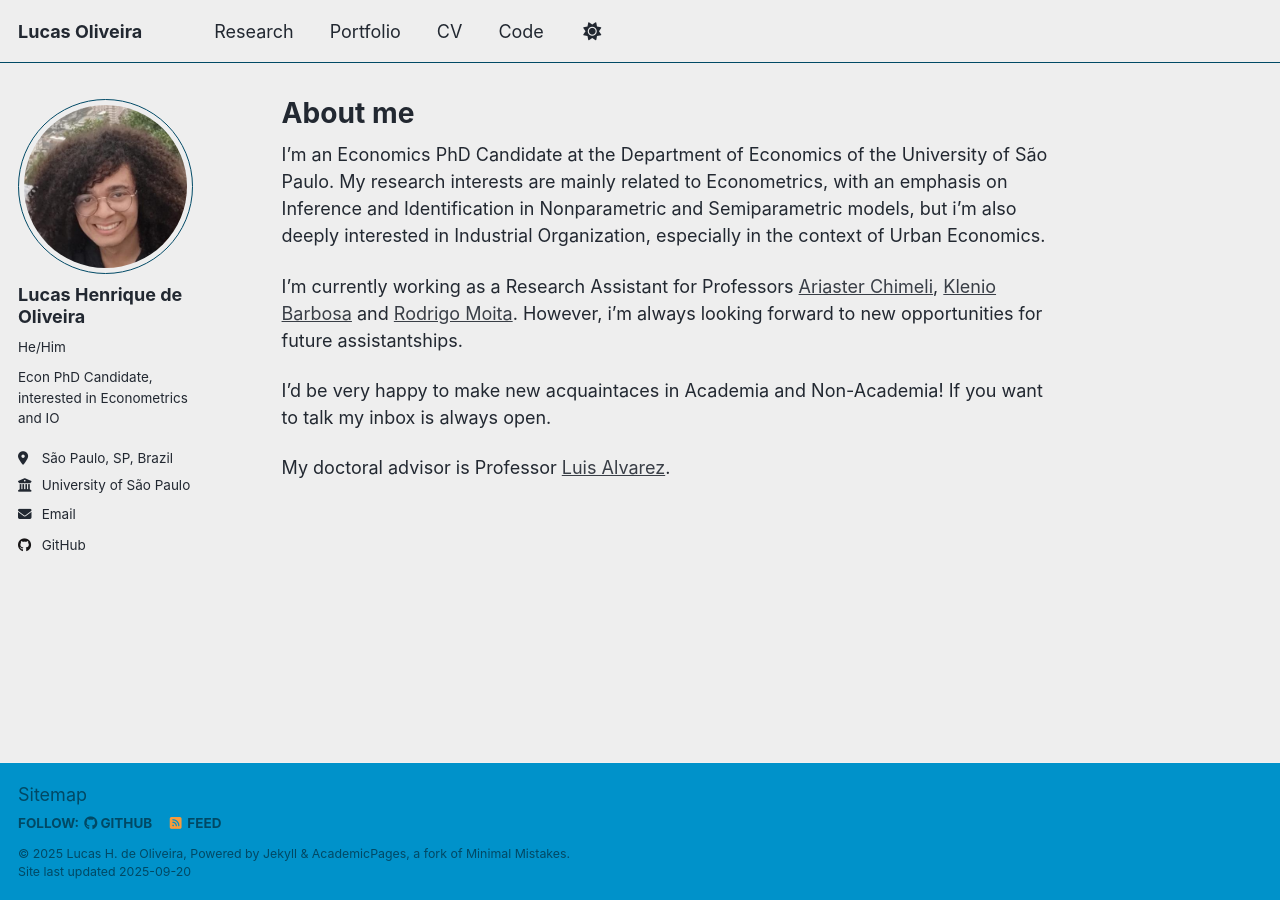
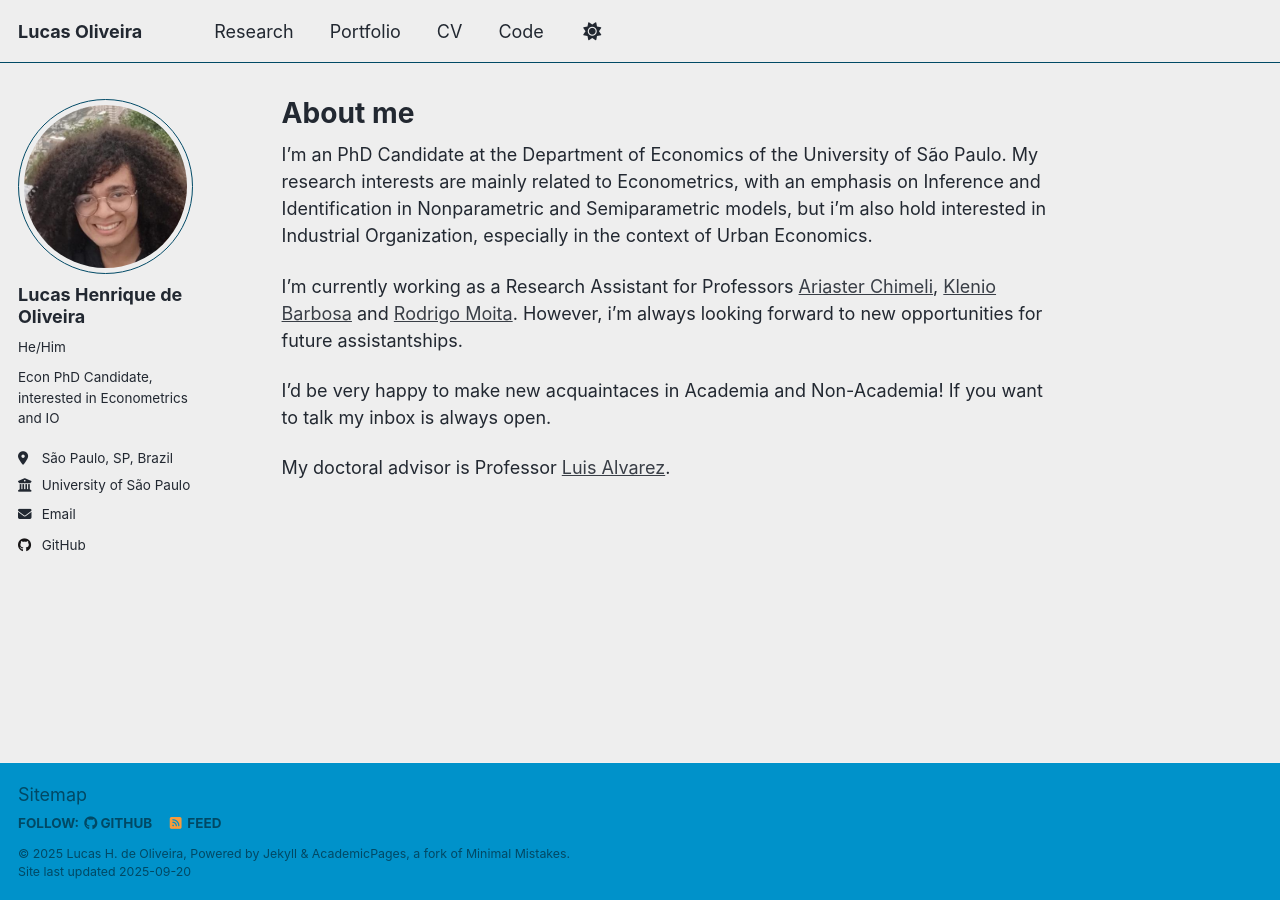
Before and after one commit to L-H-O/L-H-O.github.io, a Jekyll site: the page built from _pages/about.md, in a window 1280 px wide. Built offline with Jekyll 4.4.1, drawn with Linux system fonts in a browser that asks for light colours; a script that is not in the unit is left out.

Commit message:
Update about.md

```diff
--- a/_pages/about.md
+++ b/_pages/about.md
@@ -7,7 +7,7 @@ redirect_from:
   - /about.html
 ---
 
-I'm an Economics PhD Candidate at the Department of Economics of the University of São Paulo. My research interests are mainly related to Econometrics, with an emphasis on Inference and Identification in Nonparametric and Semiparametric models, but i'm also deeply interested in Industrial Organization, especially in the context of Urban Economics.
+I'm an PhD Candidate at the Department of Economics of the University of São Paulo. My research interests are mainly related to Econometrics, with an emphasis on Inference and Identification in Nonparametric and Semiparametric models, but i'm also hold interested in Industrial Organization, especially in the context of Urban Economics.
 
 I'm currently working as a Research Assistant for Professors [Ariaster Chimeli](https://ariasterchimeli.wordpress.com), [Klenio Barbosa](https://kleniobarbosa.wordpress.com) and [Rodrigo Moita](https://sites.google.com/site/rodmoita). However, i'm always looking forward to new opportunities for future assistantships.
 
```
